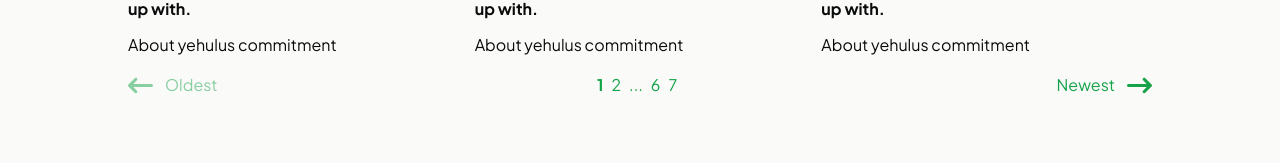
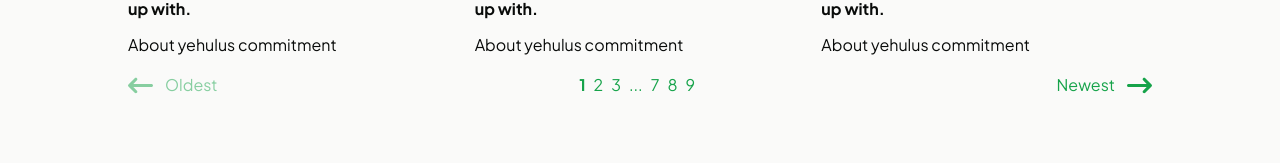
Before and after one commit to Upsurge-Tech/Project-Yehulusaccos-Frontend, a Next.js app: page /en/news in a window 1280 px wide. Shown: the part 1812-1975 px from the top of the page. Built offline with nearby package versions, Linux system fonts and the light colour scheme.

Commit message:
fix: remove ... if pages are not too many

```diff
--- a/components/news/PaginationControls.tsx
+++ b/components/news/PaginationControls.tsx
@@ -10,8 +10,12 @@ const Pagination = ({
   onPageChange: (page: number) => void;
 }) => {
   const pages = Array.from({ length: numPages }, (_, i) => i + 1);
-  const leftPages = pages.slice(0, 2);
-  const rightPages = pages.slice(numPages - 2, numPages);
+  console.log(pages);
+  const maxPages = 6;
+  const midPoint = Math.ceil(numPages / 2);
+  const span = Math.min(midPoint, Math.floor(maxPages / 2));
+  const leftPages = pages.slice(0, span);
+  const rightPages = pages.slice(numPages - span, numPages);
 
   return (
     <div className="w-full flex justify-between items-center text-primary">
@@ -33,7 +37,7 @@ const Pagination = ({
             {page}
           </button>
         ))}
-        {numPages > 4 && <span>...</span>}
+        {pages.length > maxPages && <span>...</span>}
         {rightPages.map((page) => (
           <button
             key={page}
--- a/data/articles.ts
+++ b/data/articles.ts
@@ -44,7 +44,7 @@ const article: Article = {
     },
   ],
 };
-export const articles: Article[] = Array.from({ length: 40 }).map((_, i) => ({
+export const articles: Article[] = Array.from({ length: 55 }).map((_, i) => ({
   ...article,
   id: i + 1,
   title: `${i + 1} ${article.title}`,
```
